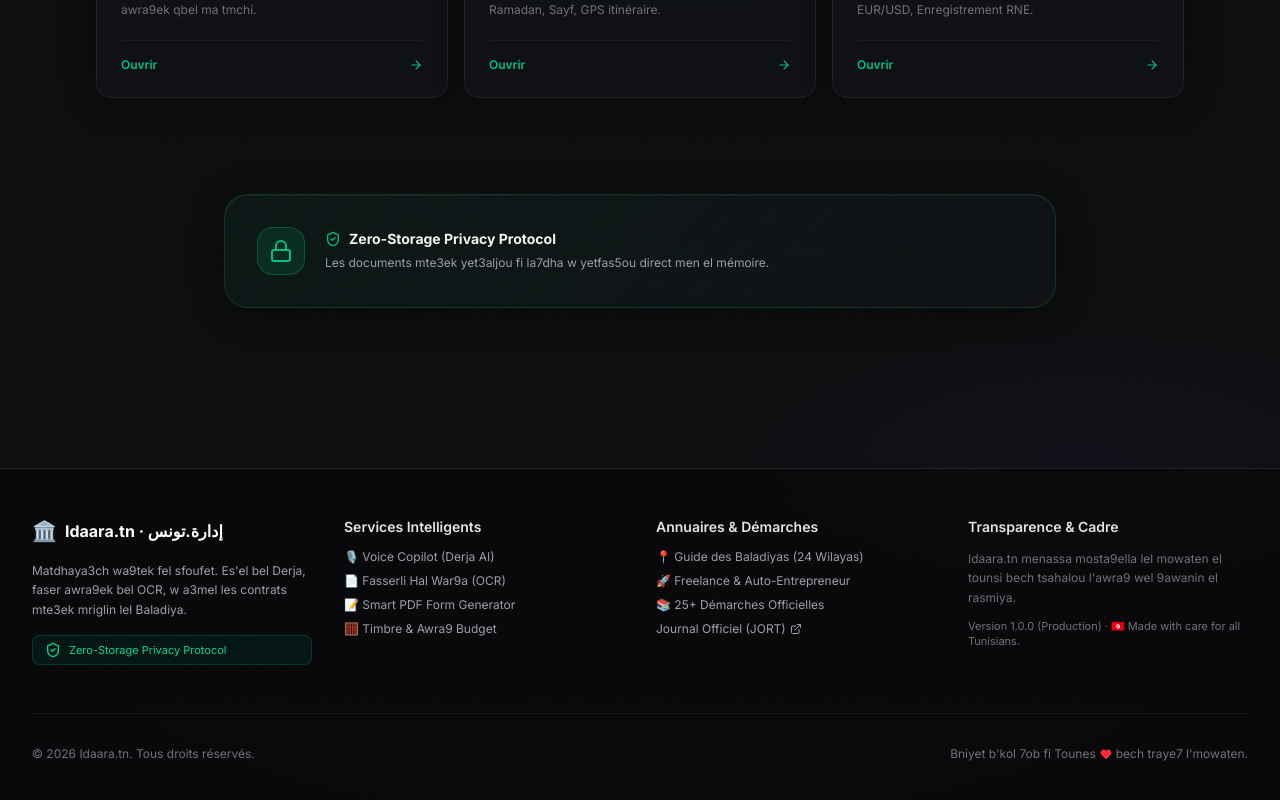
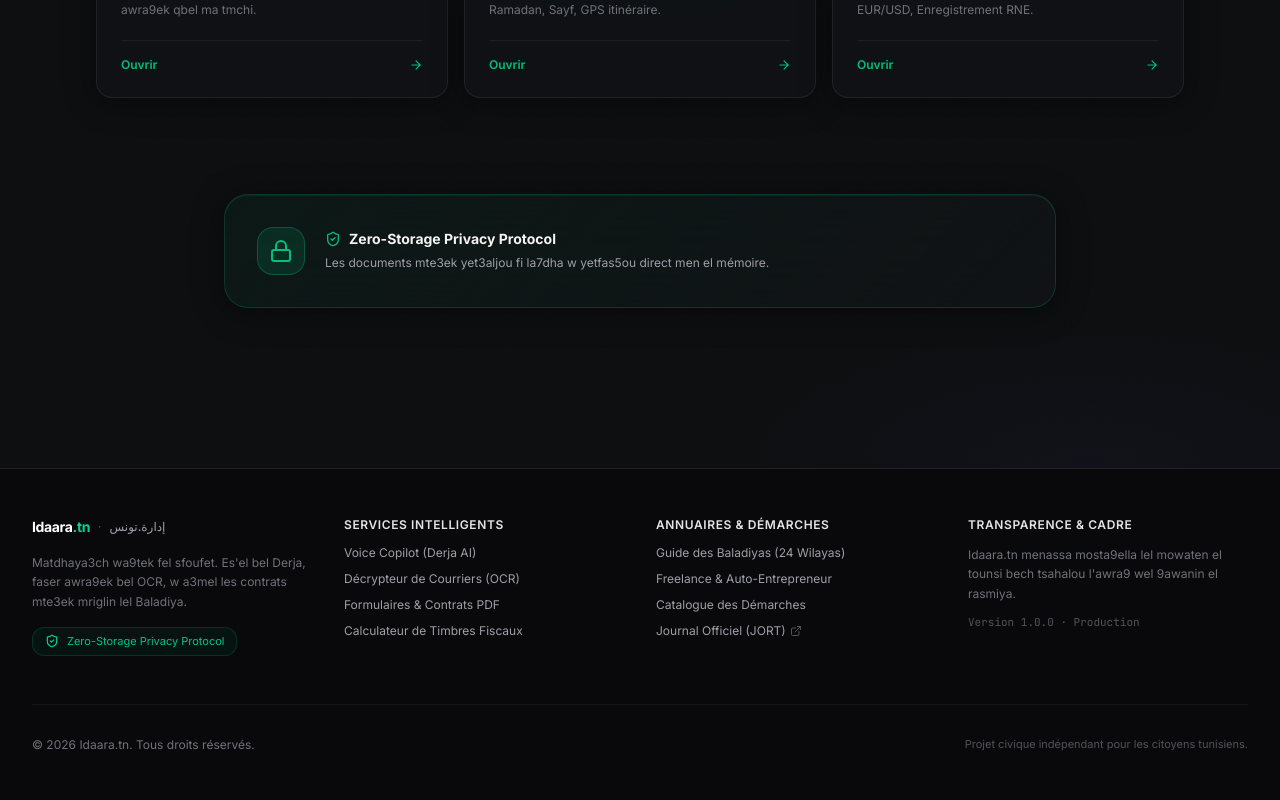
Before and after one commit to wacim-abdellli/idaara, a Next.js app: page / in a window 1280 px wide. Shown: the part 1699-2499 px from the top of the page. Built offline with nearby package versions, Linux system fonts and the light colour scheme.

Commit message:
refactor(footer): remove emoji clutter and replace with clean typographic links and localized labels

```diff
--- a/src/components/layout/Footer.tsx
+++ b/src/components/layout/Footer.tsx
@@ -3,85 +3,165 @@
 import React from 'react';
 import Link from 'next/link';
 import { useLocale } from '../../context/LocaleContext';
-import { ShieldCheck, Heart, FileText, ExternalLink } from 'lucide-react';
+import { ShieldCheck, ExternalLink } from 'lucide-react';
 
 export const Footer: React.FC = () => {
-  const { t } = useLocale();
+  const { t, locale } = useLocale();
+
+  const servicesTitle =
+    locale === 'ar'
+      ? 'الخدمات الذكية'
+      : locale === 'en'
+      ? 'Smart Services'
+      : 'Services Intelligents';
+
+  const directoryTitle =
+    locale === 'ar'
+      ? 'الأدلة والإجراءات'
+      : locale === 'en'
+      ? 'Directories & Guides'
+      : 'Annuaires & Démarches';
+
+  const legalTitle =
+    locale === 'ar'
+      ? 'الشفافية والإطار القانوني'
+      : locale === 'en'
+      ? 'Framework & Transparency'
+      : 'Transparence & Cadre';
+
+  const servicesLinks = [
+    {
+      href: '/copilot',
+      label:
+        locale === 'ar'
+          ? 'المساعد الصوتي بالدارجة'
+          : locale === 'en'
+          ? 'Voice Copilot (Derja AI)'
+          : 'Voice Copilot (Derja AI)',
+    },
+    {
+      href: '/fasserli',
+      label:
+        locale === 'ar'
+          ? 'قارئ الوثائق الذكي (OCR)'
+          : locale === 'en'
+          ? 'Document Decoder (OCR)'
+          : 'Décrypteur de Courriers (OCR)',
+    },
+    {
+      href: '/documents',
+      label:
+        locale === 'ar'
+          ? 'نماذج العقود والاستمارات الرسمية'
+          : locale === 'en'
+          ? 'Official Legal Forms & Contracts'
+          : 'Formulaires & Contrats PDF',
+    },
+    {
+      href: '/calculator',
+      label:
+        locale === 'ar'
+          ? 'حاسبة التنابر وميزانية الإجراء'
+          : locale === 'en'
+          ? 'Fiscal Stamp & Budget Calculator'
+          : 'Calculateur de Timbres Fiscaux',
+    },
+  ];
+
+  const directoryLinks = [
+    {
+      href: '/locator',
+      label:
+        locale === 'ar'
+          ? 'دليل البلديات والمصالح (24 ولاية)'
+          : locale === 'en'
+          ? 'Public Offices & Baladiyas (24 Wilayas)'
+          : 'Guide des Baladiyas (24 Wilayas)',
+    },
+    {
+      href: '/launchpad',
+      label:
+        locale === 'ar'
+          ? 'فضاء المستقل والمبادر الذاتي'
+          : locale === 'en'
+          ? 'Freelancers & Auto-Entrepreneurs'
+          : 'Freelance & Auto-Entrepreneur',
+    },
+    {
+      href: '/procedures',
+      label:
+        locale === 'ar'
+          ? 'دليل الإجراءات الإدارية الرسمية'
+          : locale === 'en'
+          ? 'Official Procedures Catalog'
+          : 'Catalogue des Démarches',
+    },
+  ];
 
   return (
-    <footer className="border-t border-zinc-800/80 bg-zinc-950/90 text-zinc-400 text-xs mt-20">
+    <footer className="border-t border-zinc-800/80 bg-zinc-950/95 text-zinc-400 text-xs mt-20">
       <div className="max-w-7xl mx-auto px-4 sm:px-6 lg:px-8 py-12">
         <div className="grid grid-cols-1 md:grid-cols-4 gap-8 mb-12">
           {/* Col 1: Brand & Mission */}
           <div className="space-y-4 md:col-span-1">
-            <div className="flex items-center space-x-2">
-              <span className="text-xl">🏛️</span>
-              <span className="font-bold text-base text-white">Idaara.tn · إدارة.تونس</span>
-            </div>
-            <p className="text-zinc-400 text-xs leading-relaxed">
+            <Link href="/" className="flex items-center space-x-2 rtl:space-x-reverse">
+              <span className="font-extrabold text-sm text-white tracking-tight">Idaara<span className="text-emerald-400">.tn</span></span>
+              <span className="text-zinc-600">·</span>
+              <span className="text-xs text-zinc-400 font-medium">إدارة.تونس</span>
+            </Link>
+            <p className="text-zinc-500 text-xs leading-relaxed">
               {t('heroSubheadline')}
             </p>
-            <div className="flex items-center space-x-2 text-emerald-400 bg-emerald-950/40 border border-emerald-800/50 px-3 py-1.5 rounded-lg text-[11px]">
-              <ShieldCheck className="w-4 h-4 shrink-0 text-emerald-400" />
+            <div className="inline-flex items-center space-x-2 rtl:space-x-reverse text-emerald-400/90 bg-emerald-950/30 border border-emerald-800/40 px-3 py-1.5 rounded-xl text-[11px]">
+              <ShieldCheck className="w-3.5 h-3.5 shrink-0 text-emerald-400" />
               <span>Zero-Storage Privacy Protocol</span>
             </div>
           </div>
 
-          {/* Col 2: Core Tools */}
+          {/* Col 2: Core Tools (Clean text, no icons) */}
           <div>
-            <h4 className="font-semibold text-zinc-200 mb-3 text-sm">Services Intelligents</h4>
-            <ul className="space-y-2">
-              <li>
-                <Link href="/copilot" className="hover:text-emerald-400 transition-colors">
-                  🎙️ Voice Copilot (Derja AI)
-                </Link>
-              </li>
-              <li>
-                <Link href="/fasserli" className="hover:text-emerald-400 transition-colors">
-                  📄 Fasserli Hal War9a (OCR)
-                </Link>
-              </li>
-              <li>
-                <Link href="/documents" className="hover:text-emerald-400 transition-colors">
-                  📝 Smart PDF Form Generator
-                </Link>
-              </li>
-              <li>
-                <Link href="/calculator" className="hover:text-emerald-400 transition-colors">
-                  🧮 Timbre & Awra9 Budget
-                </Link>
-              </li>
+            <h4 className="font-semibold text-zinc-200 mb-3 text-xs uppercase tracking-wider">
+              {servicesTitle}
+            </h4>
+            <ul className="space-y-2.5">
+              {servicesLinks.map((link) => (
+                <li key={link.href}>
+                  <Link
+                    href={link.href}
+                    className="text-zinc-400 hover:text-emerald-400 transition-colors text-xs inline-block"
+                  >
+                    {link.label}
+                  </Link>
+                </li>
+              ))}
             </ul>
           </div>
 
-          {/* Col 3: Directories & Guides */}
+          {/* Col 3: Directories & Guides (Clean text, no icons) */}
           <div>
-            <h4 className="font-semibold text-zinc-200 mb-3 text-sm">Annuaires & Démarches</h4>
-            <ul className="space-y-2">
-              <li>
-                <Link href="/locator" className="hover:text-emerald-400 transition-colors">
-                  📍 Guide des Baladiyas (24 Wilayas)
-                </Link>
-              </li>
-              <li>
-                <Link href="/launchpad" className="hover:text-emerald-400 transition-colors">
-                  🚀 Freelance & Auto-Entrepreneur
-                </Link>
-              </li>
-              <li>
-                <Link href="/procedures" className="hover:text-emerald-400 transition-colors">
-                  📚 25+ Démarches Officielles
-                </Link>
-              </li>
+            <h4 className="font-semibold text-zinc-200 mb-3 text-xs uppercase tracking-wider">
+              {directoryTitle}
+            </h4>
+            <ul className="space-y-2.5">
+              {directoryLinks.map((link) => (
+                <li key={link.href}>
+                  <Link
+                    href={link.href}
+                    className="text-zinc-400 hover:text-emerald-400 transition-colors text-xs inline-block"
+                  >
+                    {link.label}
+                  </Link>
+                </li>
+              ))}
               <li>
                 <a
                   href="http://www.iort.gov.tn"
                   target="_blank"
                   rel="noopener noreferrer"
-                  className="flex items-center space-x-1 hover:text-emerald-400 transition-colors"
+                  className="inline-flex items-center space-x-1 rtl:space-x-reverse text-zinc-400 hover:text-emerald-400 transition-colors text-xs"
                 >
                   <span>Journal Officiel (JORT)</span>
-                  <ExternalLink className="w-3 h-3" />
+                  <ExternalLink className="w-3 h-3 text-zinc-600" />
                 </a>
               </li>
             </ul>
@@ -89,22 +169,26 @@ export const Footer: React.FC = () => {
 
           {/* Col 4: Official Standards & Legal */}
           <div>
-            <h4 className="font-semibold text-zinc-200 mb-3 text-sm">Transparence & Cadre</h4>
+            <h4 className="font-semibold text-zinc-200 mb-3 text-xs uppercase tracking-wider">
+              {legalTitle}
+            </h4>
             <p className="text-zinc-500 text-xs leading-relaxed mb-3">
               {t('footerDisclaimer')}
             </p>
-            <div className="text-[11px] text-zinc-500">
-              Version 1.0.0 (Production) · 🇹🇳 Made with care for all Tunisians.
+            <div className="text-[11px] text-zinc-600 font-mono">
+              Version 1.0.0 · Production
             </div>
           </div>
         </div>
 
-        <div className="pt-8 border-t border-zinc-900 flex flex-col sm:flex-row items-center justify-between text-zinc-500 text-xs">
-          <p>© {new Date().getFullYear()} Idaara.tn. Tous droits réservés.</p>
-          <div className="flex items-center space-x-1 mt-4 sm:mt-0">
-            <span>Bniyet b'kol 7ob fi Tounes</span>
-            <Heart className="w-3 h-3 text-red-500 fill-red-500" />
-            <span>bech traye7 l'mowaten.</span>
+        <div className="pt-8 border-t border-zinc-900/80 flex flex-col sm:flex-row items-center justify-between text-zinc-500 text-xs">
+          <p>© {new Date().getFullYear()} Idaara.tn. {locale === 'en' ? 'All rights reserved.' : locale === 'ar' ? 'جميع الحقوق محفوظة.' : 'Tous droits réservés.'}</p>
+          <div className="mt-3 sm:mt-0 text-[11px] text-zinc-600">
+            {locale === 'en'
+              ? 'Independent civic technology project for Tunisia.'
+              : locale === 'ar'
+              ? 'مشروع تكنولوجي مدني مستقل للمواطن التونسي.'
+              : 'Projet civique indépendant pour les citoyens tunisiens.'}
           </div>
         </div>
       </div>
```
